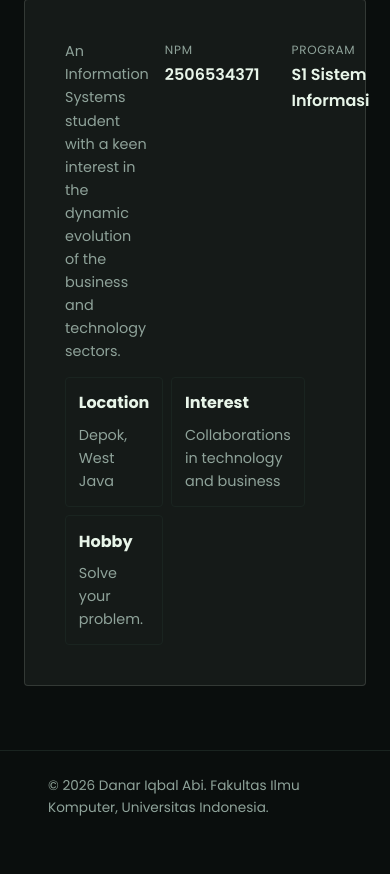
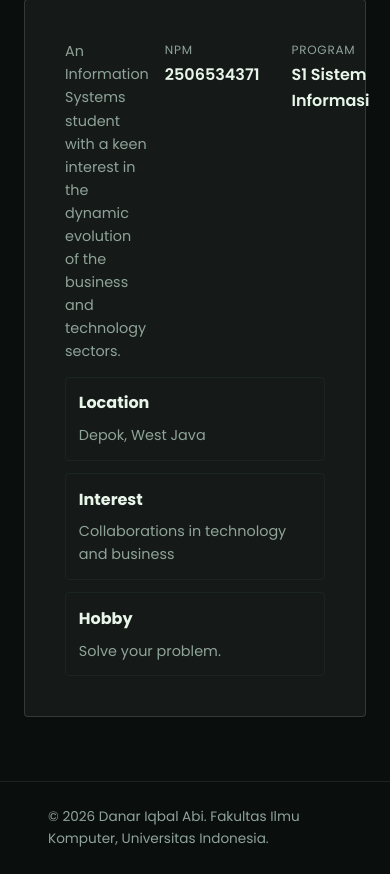
Before and after one commit to danariqbalabi/myportofolio, a Django app: page / in a window 390 px wide; the page is wider, and only the part inside the window is pictured. Shown: the part 1002-1876 px from the top of that part. Before the commit the page ends 1818 px from the top of that part, so only its background shows below. Run offline with Django 5.2, Linux system fonts and the light colour scheme.

Commit message:
fix sections about-cards

```diff
--- a/static/css/style.css
+++ b/static/css/style.css
@@ -290,8 +290,8 @@ h1, .brand {
 
 .about-cards {
     display: grid;
-    grid-template-columns: 0.5fr 0.5fr;
-    gap: 0.5rem;
+    grid-template-columns: repeat(3, minmax(0, 1fr));
+    gap: 0.75rem;
 }
 
 .about-card {
@@ -330,3 +330,9 @@ nav ul {
     gap: 2rem;
     list-style: none;
 }
+
+@media (max-width: 600px) {
+    .about-cards {
+        grid-template-columns: 1fr;
+    }
+}
```
